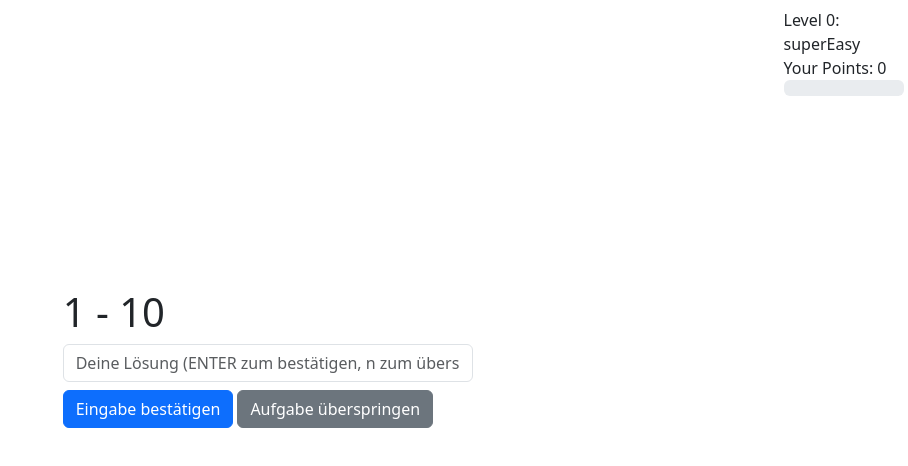
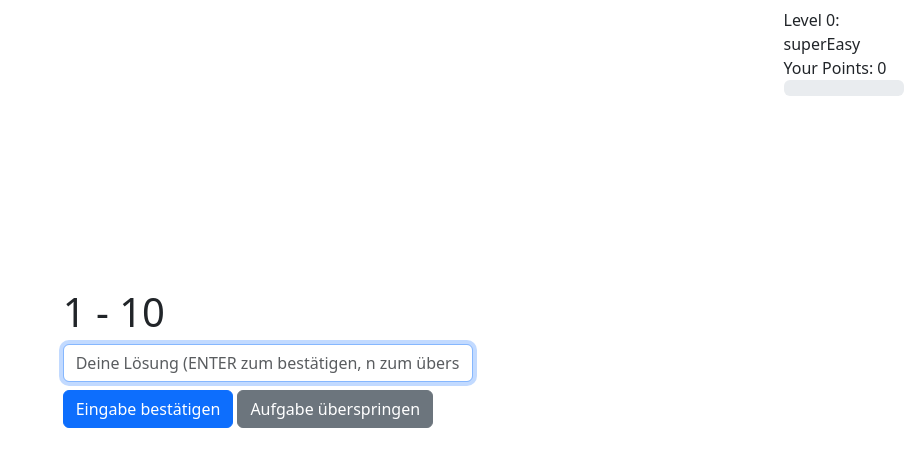
Before and after one commit to NiklasBoost/Kopfrechentrainer, a React (Vite) app: page / in a window 1280 px wide. Shown: the top 466 px of the page, without its empty margins (372-1280 px from the left). Built offline with nearby package versions, Linux system fonts and the light colour scheme.

Commit message:
add input focus

```diff
--- a/src/components/exercises.tsx
+++ b/src/components/exercises.tsx
@@ -1,4 +1,4 @@
-import { useState, useEffect } from "react";
+import { useState, useEffect, useRef } from "react";
 import {
   superEasyExercises,
   generatingSuperEasyExercises,
@@ -21,6 +21,9 @@ const Exercises = ({
   setPointsLose,
   currentLevel,
 }: ExercisesTypes) => {
+
+  const inputFocusRef = useRef<HTMLInputElement | null>(null);
+
   const [exerciseIndex, setExerciseIndex] = useState(0);
   const [selectedExercise, setSelectedExercise] = useState("");
   const [userInput, setUserInput] = useState("");
@@ -46,7 +49,16 @@ const Exercises = ({
     generatingHardExercises();
 
     nextExercise();
+    if(inputFocusRef.current) {
+      inputFocusRef.current.focus();
+    }
   }, []);
+
+  useEffect(() => {
+    if(inputFocusRef.current) {
+      inputFocusRef.current.focus();
+    }
+  }, [exerciseIndex])
 
 
   function nextExercise() {
@@ -138,6 +150,7 @@ const Exercises = ({
         <div className="h1">{selectedExercise}</div>
       )}
       <input
+        ref={inputFocusRef}
         placeholder="Deine Lösung (ENTER zum bestätigen, n zum überspringen)"
         value={userInput}
         onChange={handleInputChange}
```
